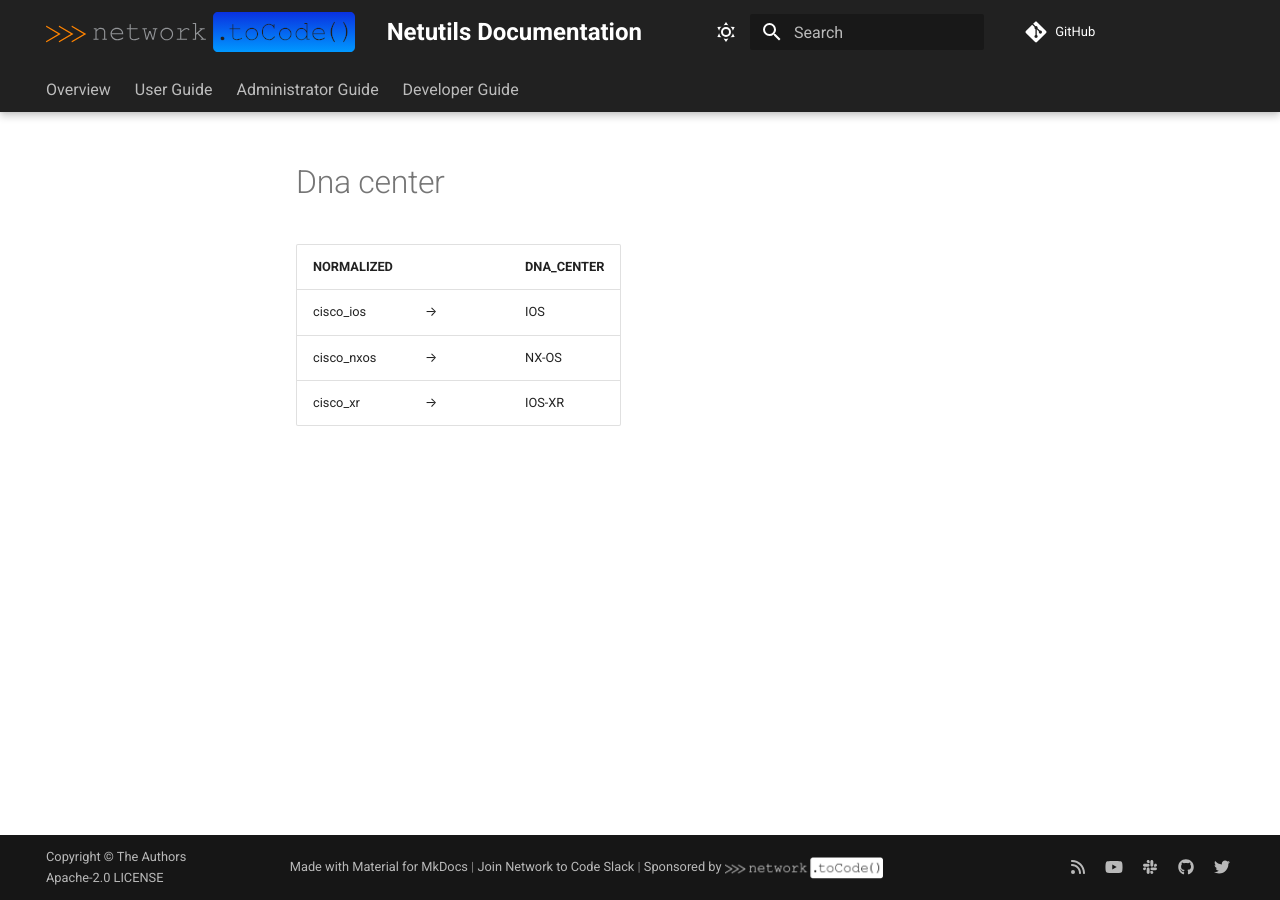
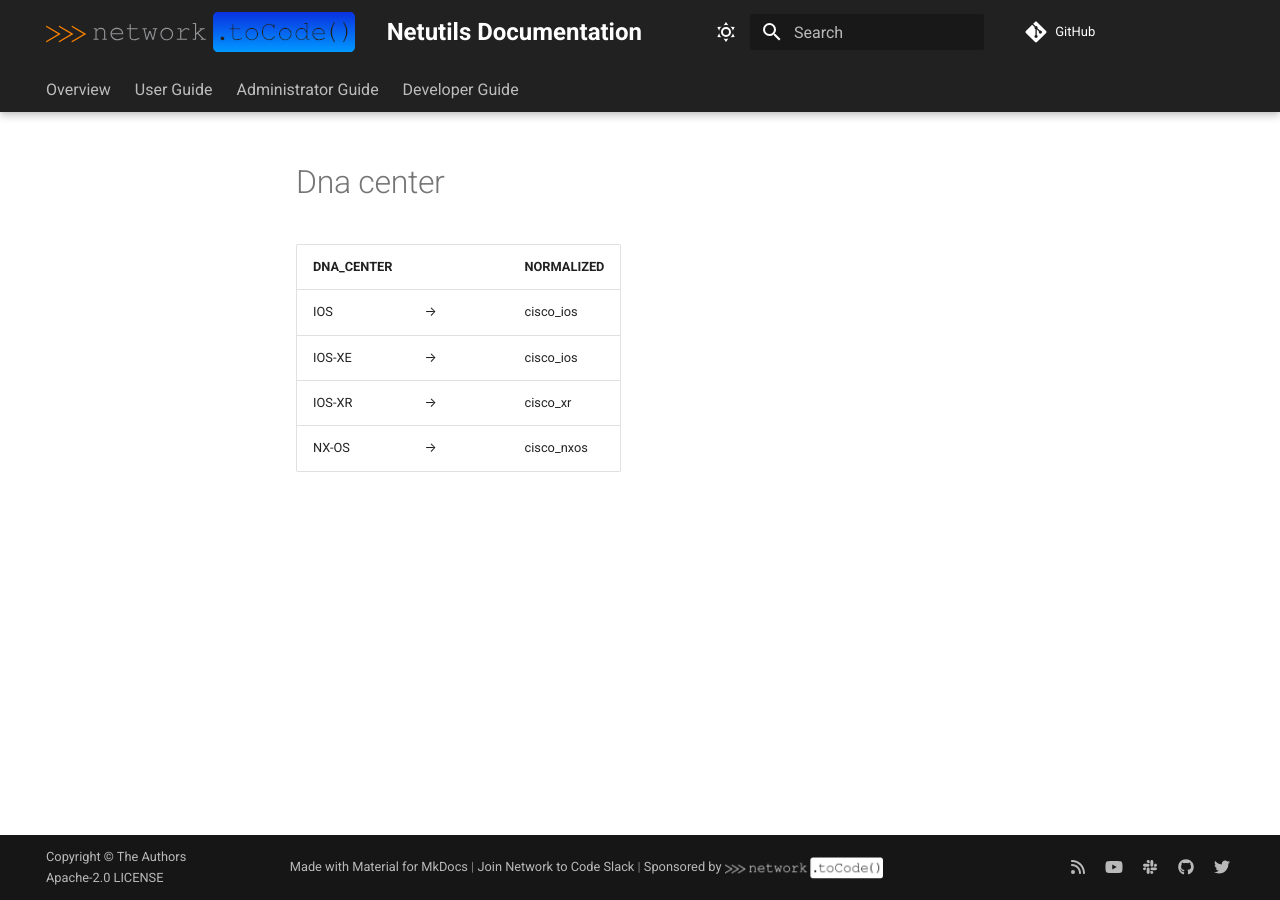
Before and after one commit to networktocode/netutils, an MkDocs documentation site: the page built from docs/user/lib_mapper/dna_center.md, in a window 1280 px wide. Built offline with MkDocs 1.6.1 and Material for MkDocs 9.7.7, drawn with Linux system fonts in a browser that asks for light colours; comment, search, counter and statistics services are not loaded.

Commit message:
docs: 📝 Re-run development_script

```diff
--- a/docs/user/lib_mapper/dna_center.md
+++ b/docs/user/lib_mapper/dna_center.md
@@ -1,5 +1,6 @@
-| NORMALIZED | | DNA_CENTER |
+| DNA_CENTER | | NORMALIZED |
 | ---------- | -- | ------ |
-| cisco_ios | → | IOS |
-| cisco_nxos | → | NX-OS |
-| cisco_xr | → | IOS-XR |
+| IOS | → | cisco_ios |
+| IOS-XE | → | cisco_ios |
+| IOS-XR | → | cisco_xr |
+| NX-OS | → | cisco_nxos |
```
Also changed, not shown: docs/user/lib_mapper/dna_center_reverse.md (added, +5 -0 lines).
